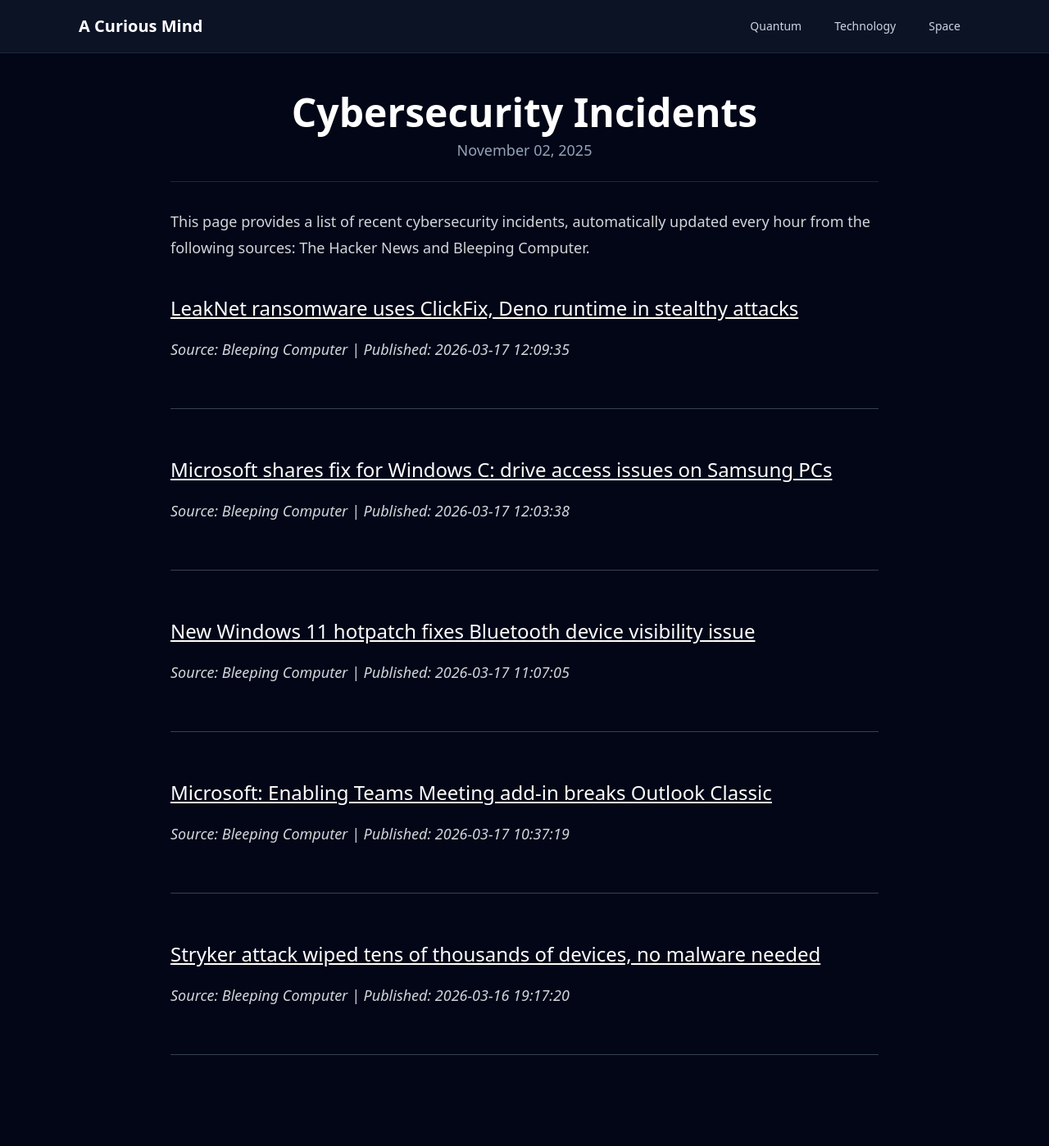
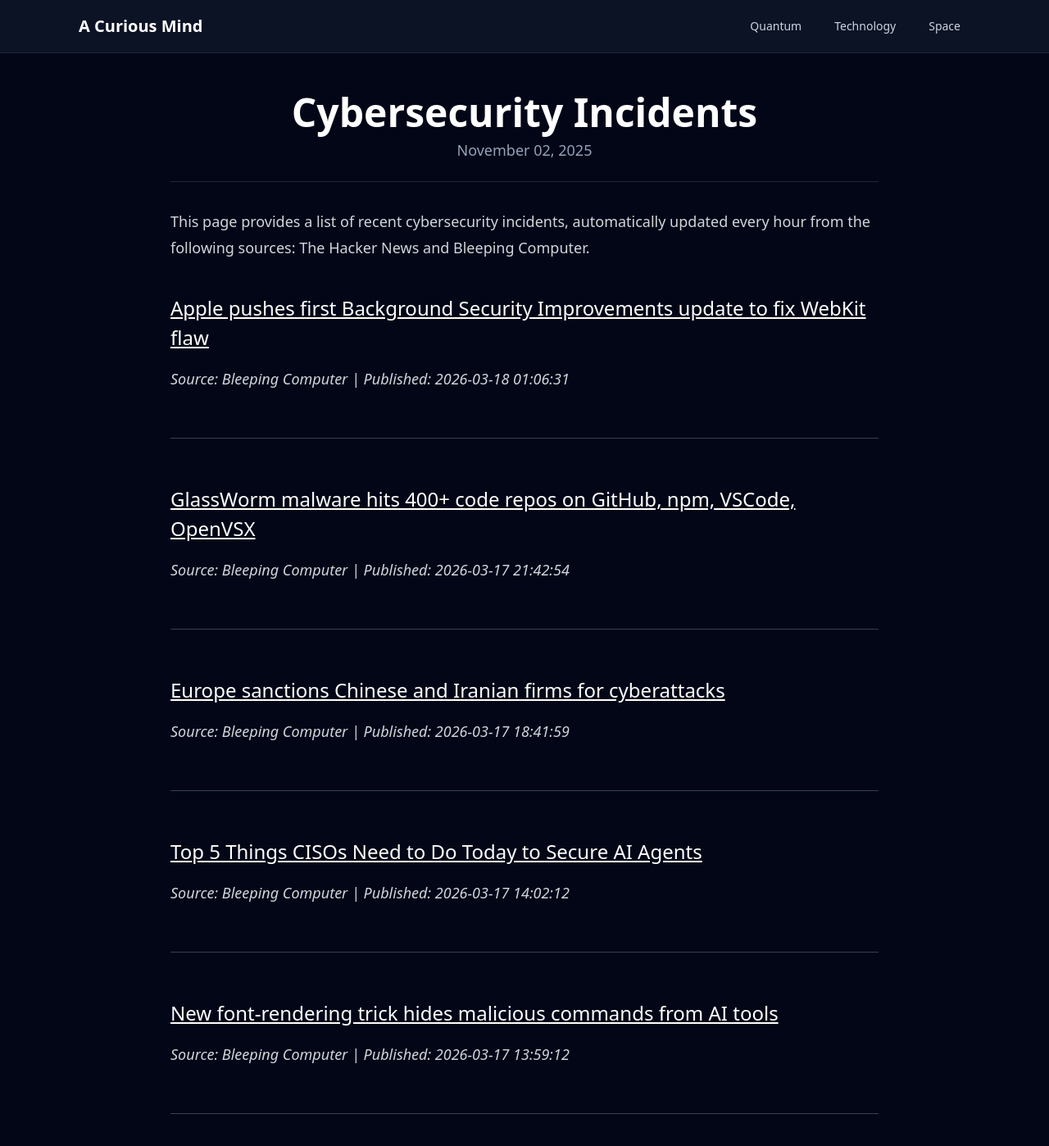
Before and after one commit to onehl7/onehl7.github.io, a Jekyll site: the page built from _posts/2025-11-02-cybersecurity-incidents.md, in a window 1280 px wide and 1400 px high. Shown: the whole window at 82% size. Built offline with Jekyll 4.4.1, drawn with Linux system fonts in a browser that asks for light colours; nearby versions of some CDN libraries.

Commit message:
Update news data

```diff
--- a/_data/news.json
+++ b/_data/news.json
@@ -1,32 +1,32 @@
 [
   {
     "source": "Bleeping Computer",
-    "title": "LeakNet ransomware uses ClickFix, Deno runtime in stealthy attacks",
-    "link": "https://www.bleepingcomputer.com/news/security/leaknet-ransomware-uses-clickfix-and-deno-runtime-for-stealthy-attacks/",
-    "published": "2026-03-17 12:09:35"
+    "title": "Apple pushes first Background Security Improvements update to fix WebKit flaw",
+    "link": "https://www.bleepingcomputer.com/news/security/apple-pushes-first-background-security-improvements-update-to-fix-webkit-flaw/",
+    "published": "2026-03-18 01:06:31"
   },
   {
     "source": "Bleeping Computer",
-    "title": "Microsoft shares fix for Windows C: drive access issues on Samsung PCs",
-    "link": "https://www.bleepingcomputer.com/news/microsoft/microsoft-shares-fix-for-windows-c-drive-access-issues-on-samsung-pcs/",
-    "published": "2026-03-17 12:03:38"
+    "title": "GlassWorm malware hits 400+ code repos on GitHub, npm, VSCode, OpenVSX",
+    "link": "https://www.bleepingcomputer.com/news/security/glassworm-malware-hits-400-plus-code-repos-on-github-npm-vscode-openvsx/",
+    "published": "2026-03-17 21:42:54"
   },
   {
     "source": "Bleeping Computer",
-    "title": "New Windows 11 hotpatch fixes Bluetooth device visibility issue",
-    "link": "https://www.bleepingcomputer.com/news/microsoft/new-windows-11-hotpatch-fixes-bluetooth-device-visibility-issue/",
-    "published": "2026-03-17 11:07:05"
+    "title": "Europe sanctions Chinese and Iranian firms for cyberattacks",
+    "link": "https://www.bleepingcomputer.com/news/security/europe-sanctions-chinese-and-iranian-firms-for-cyberattacks/",
+    "published": "2026-03-17 18:41:59"
   },
   {
     "source": "Bleeping Computer",
-    "title": "Microsoft: Enabling Teams Meeting add-in breaks Outlook Classic",
-    "link": "https://www.bleepingcomputer.com/news/microsoft/microsoft-enabling-teams-meeting-add-in-breaks-outlook-classic/",
-    "published": "2026-03-17 10:37:19"
+    "title": "Top 5 Things CISOs Need to Do Today to Secure AI Agents",
+    "link": "https://www.bleepingcomputer.com/news/security/top-5-things-cisos-need-to-do-today-to-secure-ai-agents/",
+    "published": "2026-03-17 14:02:12"
   },
   {
     "source": "Bleeping Computer",
-    "title": "Stryker attack wiped tens of thousands of devices, no malware needed",
-    "link": "https://www.bleepingcomputer.com/news/security/stryker-attack-wiped-tens-of-thousands-of-devices-no-malware-needed/",
-    "published": "2026-03-16 19:17:20"
+    "title": "New font-rendering trick hides malicious commands from AI tools",
+    "link": "https://www.bleepingcomputer.com/news/security/new-font-rendering-trick-hides-malicious-commands-from-ai-tools/",
+    "published": "2026-03-17 13:59:12"
   }
 ]
```
